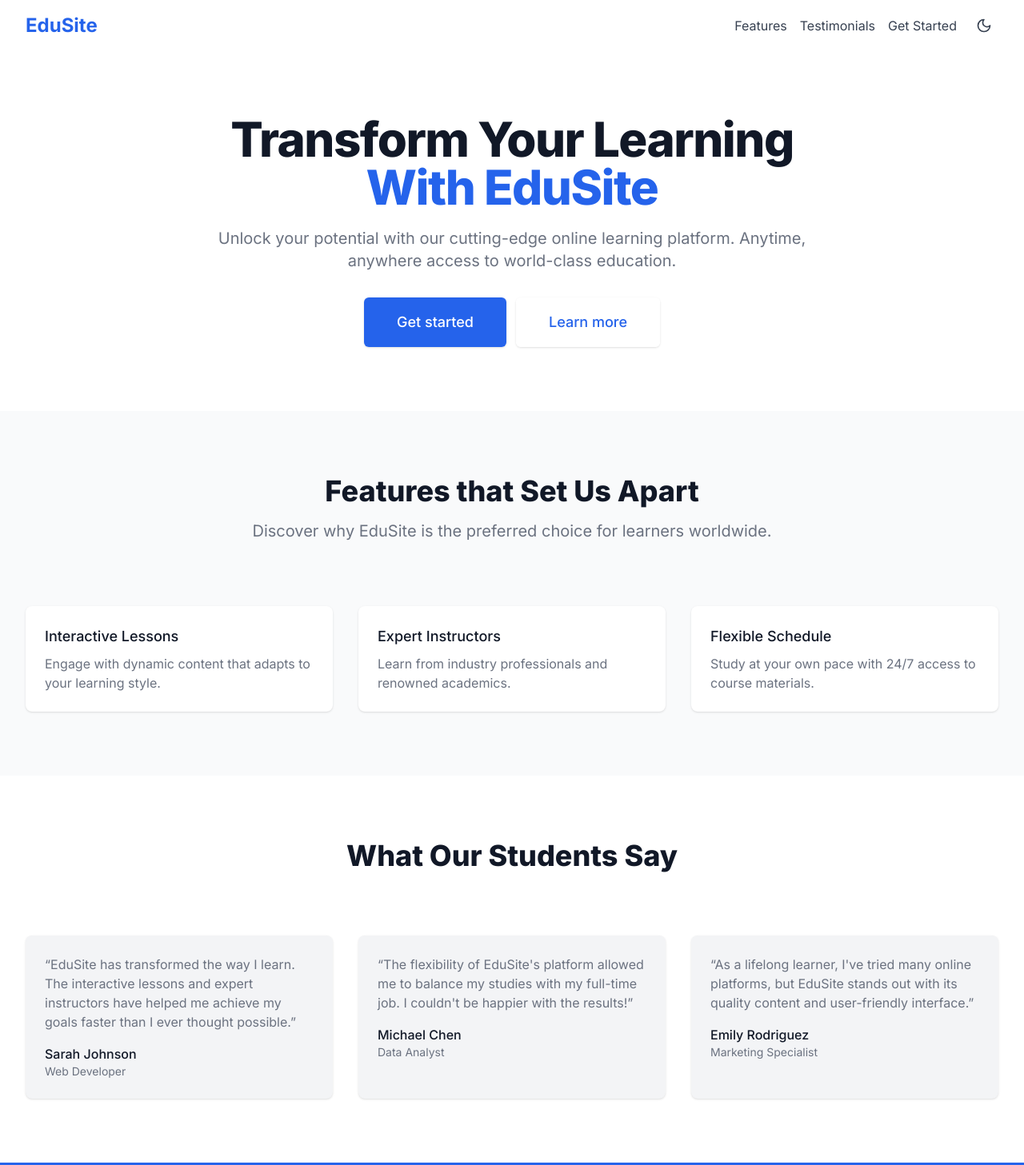
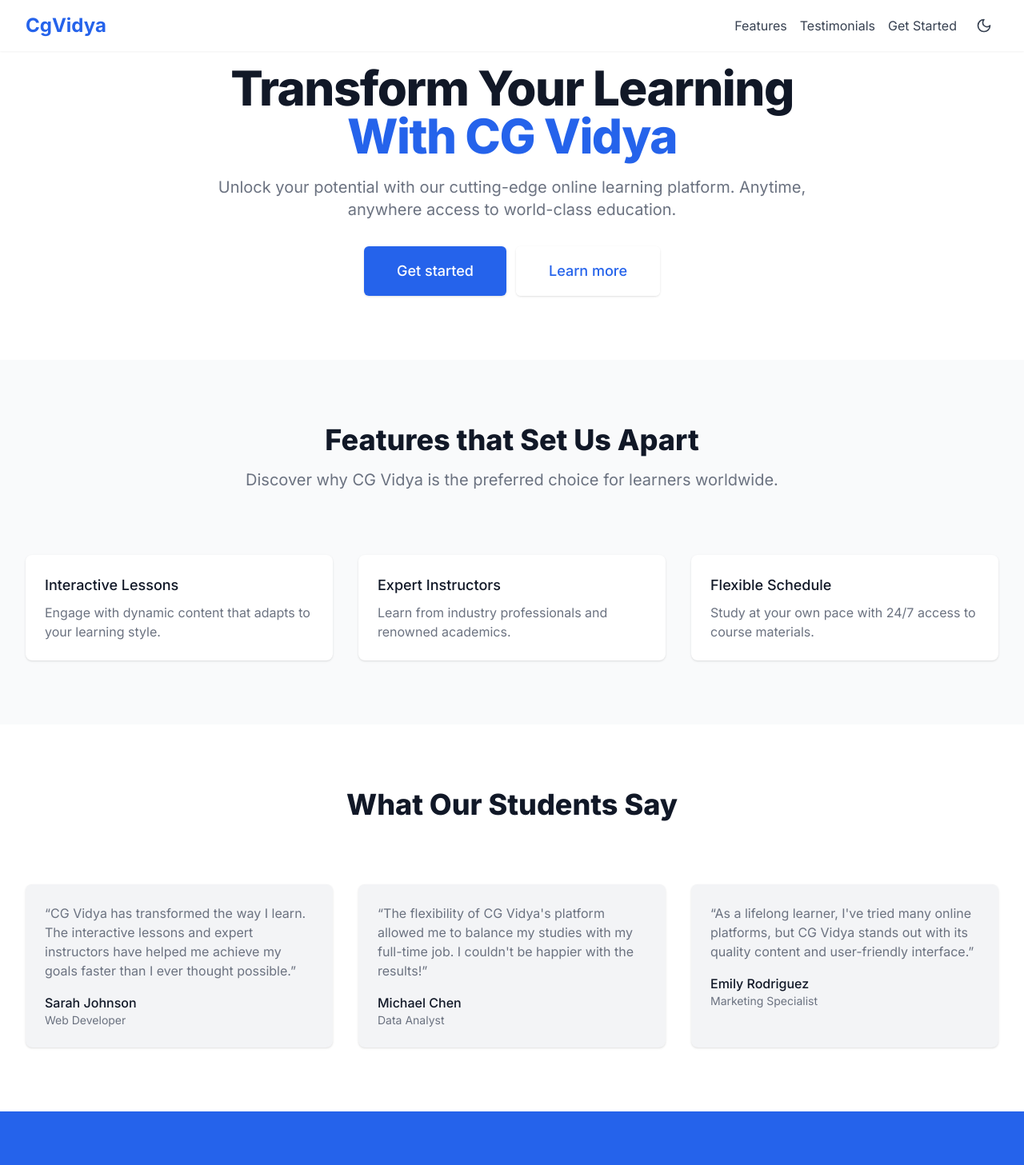
Before and after one commit to chhattisgarhvidya/chhattisgarhvidya, a Next.js app: page / in a window 1280 px wide. Shown: the top 1457 px of the page at 80% size. Built offline with nearby package versions, Linux system fonts and the light colour scheme.

Commit message:
Added: Coversion changes in core file.

```diff
--- a/app/component/Header.tsx
+++ b/app/component/Header.tsx
@@ -44,7 +44,8 @@ export function Header(): ReactElement {
             <div className="flex">
               <div className="flex-shrink-0 flex items-center">
                 <Link href="/" className="text-2xl font-bold text-blue-600 dark:text-blue-400">
-                  EduSite
+
+                  CgVidya
                 </Link>
               </div>
             </div>
@@ -72,13 +73,14 @@ export function Header(): ReactElement {
   }
 
   return (
-    <header className="bg-white dark:bg-gray-800 shadow-sm">
+    <header className="bg-white dark:bg-gray-800 shadow-sm fixed w-full">
       <div className="max-w-7xl mx-auto px-4 sm:px-6 lg:px-8">
         <div className="flex justify-between h-16">
+
           <div className="flex">
             <div className="flex-shrink-0 flex items-center">
               <Link href="/" className="text-2xl font-bold text-blue-600 dark:text-blue-400">
-                EduSite
+                CgVidya
               </Link>
             </div>
           </div>
--- a/app/layout.tsx
+++ b/app/layout.tsx
@@ -1,9 +1,15 @@
+import type { Metadata } from "next";
 import { Providers } from './provider'
 import { Inter } from 'next/font/google'
 import './globals.css'
 
 
 const inter = Inter({ subsets: ['latin'] })
+
+export const metadata: Metadata = {
+  title: "Chhattishgarh Vidya",
+  description: "This application is own by Chhattishgarh Vidya",
+};
 
 export default function RootLayout({
   children,
--- a/app/page.tsx
+++ b/app/page.tsx
@@ -20,14 +20,15 @@ export default function Home() {
   {/* header */}
   <Header />
       {/* Main Content */}
-      <main>
+      <div className='snap-y'>
+      <main >
         {/* Hero Section */}
-        <section className="bg-white dark:bg-gray-800 py-20">
+        <section className="bg-white dark:bg-gray-800 py-20 snap-center">
           <div className="max-w-7xl mx-auto px-4 sm:px-6 lg:px-8">
             <div className="text-center">
               <h1 className="text-4xl tracking-tight font-extrabold text-gray-900 dark:text-white sm:text-5xl md:text-6xl">
                 <span className="block">Transform Your Learning</span>
-                <span className="block text-blue-600 dark:text-blue-400">With EduSite</span>
+                <span className="block text-blue-600 dark:text-blue-400">With CG Vidya</span>
               </h1>
               <p className="mt-3 max-w-md mx-auto text-base text-gray-500 dark:text-gray-300 sm:text-lg md:mt-5 md:text-xl md:max-w-3xl">
                 Unlock your potential with our cutting-edge online learning platform. Anytime, anywhere access to world-class education.
@@ -49,14 +50,14 @@ export default function Home() {
         </section>
 
         {/* Features Section */}
-        <section id="features" className="py-20 bg-gray-50 dark:bg-gray-900">
+        <section id="features" className="py-20 bg-gray-50 dark:bg-gray-900 snap-center">
           <div className="max-w-7xl mx-auto px-4 sm:px-6 lg:px-8">
             <div className="text-center">
               <h2 className="text-3xl font-extrabold text-gray-900 dark:text-white sm:text-4xl">
                 Features that Set Us Apart
               </h2>
               <p className="mt-4 max-w-2xl text-xl text-gray-500 dark:text-gray-300 mx-auto">
-                Discover why EduSite is the preferred choice for learners worldwide.
+                Discover why CG Vidya is the preferred choice for learners worldwide.
               </p>
             </div>
             <div className="mt-20 grid grid-cols-1 gap-8 md:grid-cols-2 lg:grid-cols-3">
@@ -92,7 +93,7 @@ export default function Home() {
         </section>
 
         {/* Testimonials Section */}
-        <section id="testimonials" className="py-20 bg-white dark:bg-gray-800">
+        <section id="testimonials" className="py-20 bg-white dark:bg-gray-800 snap-center">
           <div className="max-w-7xl mx-auto px-4 sm:px-6 lg:px-8">
             <h2 className="text-3xl font-extrabold text-center text-gray-900 dark:text-white sm:text-4xl">
               What Our Students Say
@@ -102,7 +103,7 @@ export default function Home() {
               <div className="bg-gray-100 dark:bg-gray-700 overflow-hidden shadow rounded-lg">
                 <div className="px-4 py-5 sm:p-6">
                   <p className="text-base text-gray-500 dark:text-gray-300">
-                    &ldquo;EduSite has transformed the way I learn. The interactive lessons and expert instructors have helped me achieve my goals faster than I ever thought possible.&rdquo;
+                    &ldquo;CG Vidya has transformed the way I learn. The interactive lessons and expert instructors have helped me achieve my goals faster than I ever thought possible.&rdquo;
                   </p>
                   <div className="mt-4">
                     <p className="text-base font-medium text-gray-900 dark:text-white">Sarah Johnson</p>
@@ -114,7 +115,7 @@ export default function Home() {
               <div className="bg-gray-100 dark:bg-gray-700 overflow-hidden shadow rounded-lg">
                 <div className="px-4 py-5 sm:p-6">
                   <p className="text-base text-gray-500 dark:text-gray-300">
-                    &ldquo;The flexibility of EduSite&apos;s platform allowed me to balance my studies with my full-time job. I couldn&apos;t be happier with the results!&rdquo;
+                    &ldquo;The flexibility of CG Vidya&apos;s platform allowed me to balance my studies with my full-time job. I couldn&apos;t be happier with the results!&rdquo;
                   </p>
                   <div className="mt-4">
                     <p className="text-base font-medium text-gray-900 dark:text-white">Michael Chen</p>
@@ -126,7 +127,7 @@ export default function Home() {
               <div className="bg-gray-100 dark:bg-gray-700 overflow-hidden shadow rounded-lg">
                 <div className="px-4 py-5 sm:p-6">
                   <p className="text-base text-gray-500 dark:text-gray-300">
-                    &ldquo;As a lifelong learner, I&apos;ve tried many online platforms, but EduSite stands out with its quality content and user-friendly interface.&rdquo;
+                    &ldquo;As a lifelong learner, I&apos;ve tried many online platforms, but CG Vidya stands out with its quality content and user-friendly interface.&rdquo;
                   </p>
                   <div className="mt-4">
                     <p className="text-base font-medium text-gray-900 dark:text-white">Emily Rodriguez</p>
@@ -139,7 +140,7 @@ export default function Home() {
         </section>
 
         {/* Call to Action Section */}
-        <section id="cta" className="bg-blue-600 dark:bg-blue-800">
+        <section id="cta" className="bg-blue-600 dark:bg-blue-800 snap-center">
           <div className="max-w-7xl mx-auto py-12 px-4 sm:px-6 lg:py-16 lg:px-8 lg:flex lg:items-center lg:justify-between">
             <h2 className="text-3xl font-extrabold tracking-tight text-white sm:text-4xl">
               <span className="block">Ready to dive in?</span>
@@ -155,9 +156,9 @@ export default function Home() {
           </div>
         </section>
       </main>
-
+      </div>
       {/* Footer */}
-      <footer className="bg-white dark:bg-gray-900">
+      <footer className="bg-white dark:bg-gray-900 ">
         <div className="max-w-7xl mx-auto py-12 px-4 sm:px-6 md:flex md:items-center md:justify-between lg:px-8">
           <div className="flex justify-center space-x-6 md:order-2">
             <a href="#" className="text-gray-400 hover:text-gray-500">
@@ -180,7 +181,7 @@ export default function Home() {
             </a>
           </div>
           <div className="mt-8 md:mt-0 md:order-1">
-            <p className="text-center text-base text-gray-400">&copy; 2023 EduSite, Inc. All rights reserved.</p>
+            <p className="text-center text-base text-gray-400">&copy; 2023 CG Vidya, Inc. All rights reserved.</p>
           </div>
         </div>
       </footer>
```
